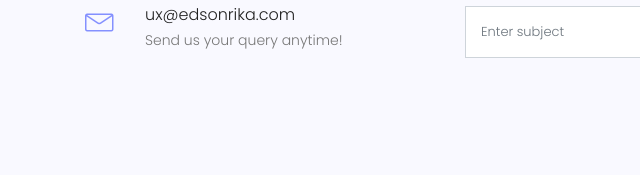
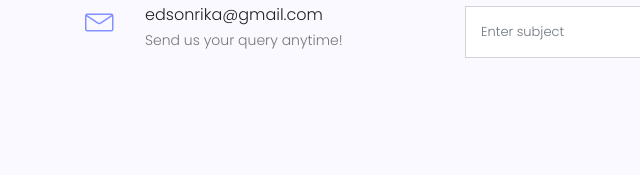
Before and after one commit to JoseCardonaFigueroa/edson-cv, a plain HTML site: page contact.html in a window 1280 px wide. Shown: the part 1168-1343 px from the top of the page, 0-640 px from the left. Drawn offline with nearby package versions, Linux system fonts and the light colour scheme; some packages are replaced by stand-ins of ours.

Commit message:
Changed to correct mail

```diff
--- a/contact.html
+++ b/contact.html
@@ -135,7 +135,7 @@
 									<span class="lnr lnr-envelope"></span>
 								</div>
 								<div class="contact-details">
-									<h5>ux@edsonrika.com</h5>
+									<h5>edsonrika@gmail.com</h5>
 									<p>Send us your query anytime!</p>
 								</div>
 							</div>
```
